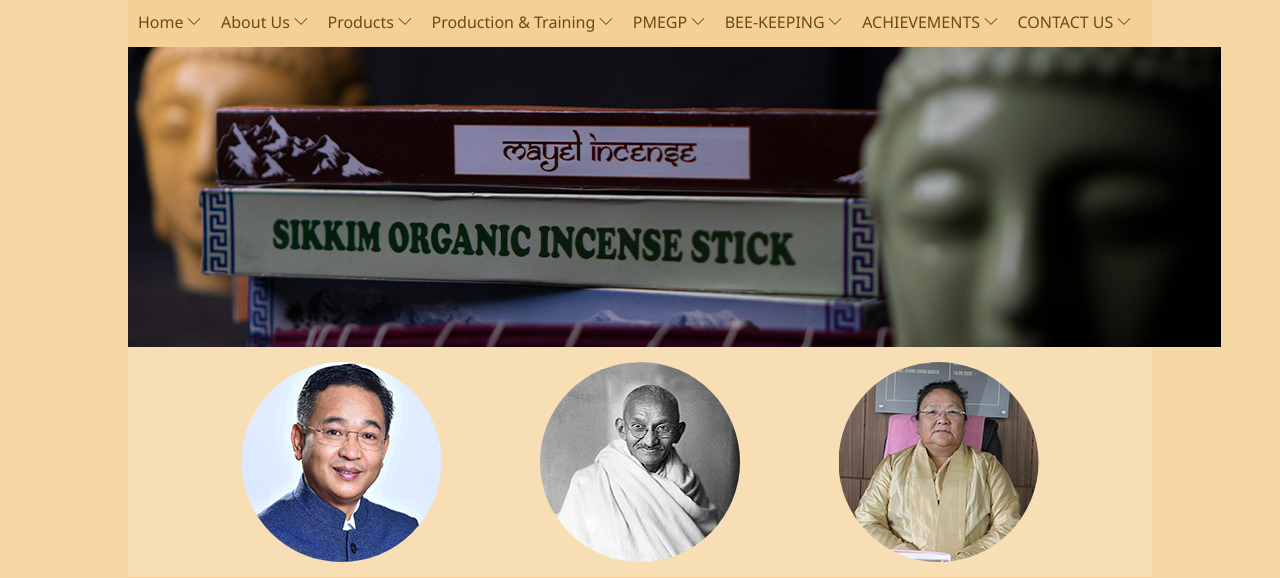
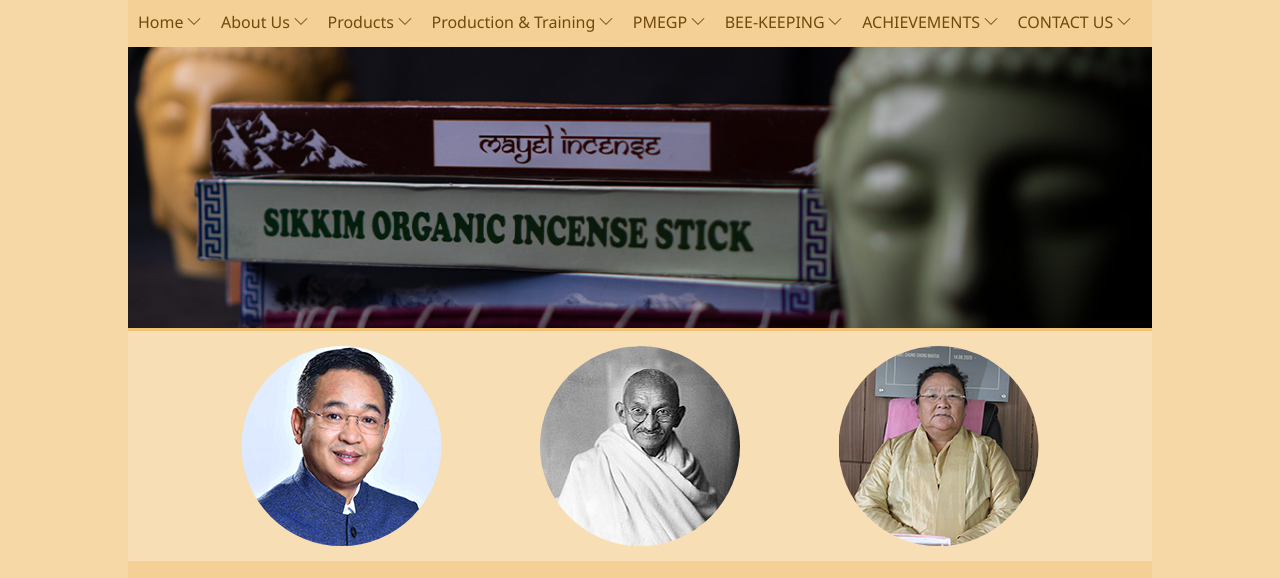
Before and after one commit to sutapaaditya/sikkimkhadi, a website: page index.html in a window 1280 px wide. Shown: the part 153-731 px from the top of the page. Drawn offline with Linux system fonts and the light colour scheme.

Commit message:
carousel fixed - fixed height ✔

```diff
--- a/main.css
+++ b/main.css
@@ -80,9 +80,11 @@
 }
 
 .carousel {
+  background-color: #f2c377;
+}
+
+.carousel img {
   width: 100%;
-  height: 30rem;
-  background-color: #f2c377;
 }
 
 .fade-out {
```
